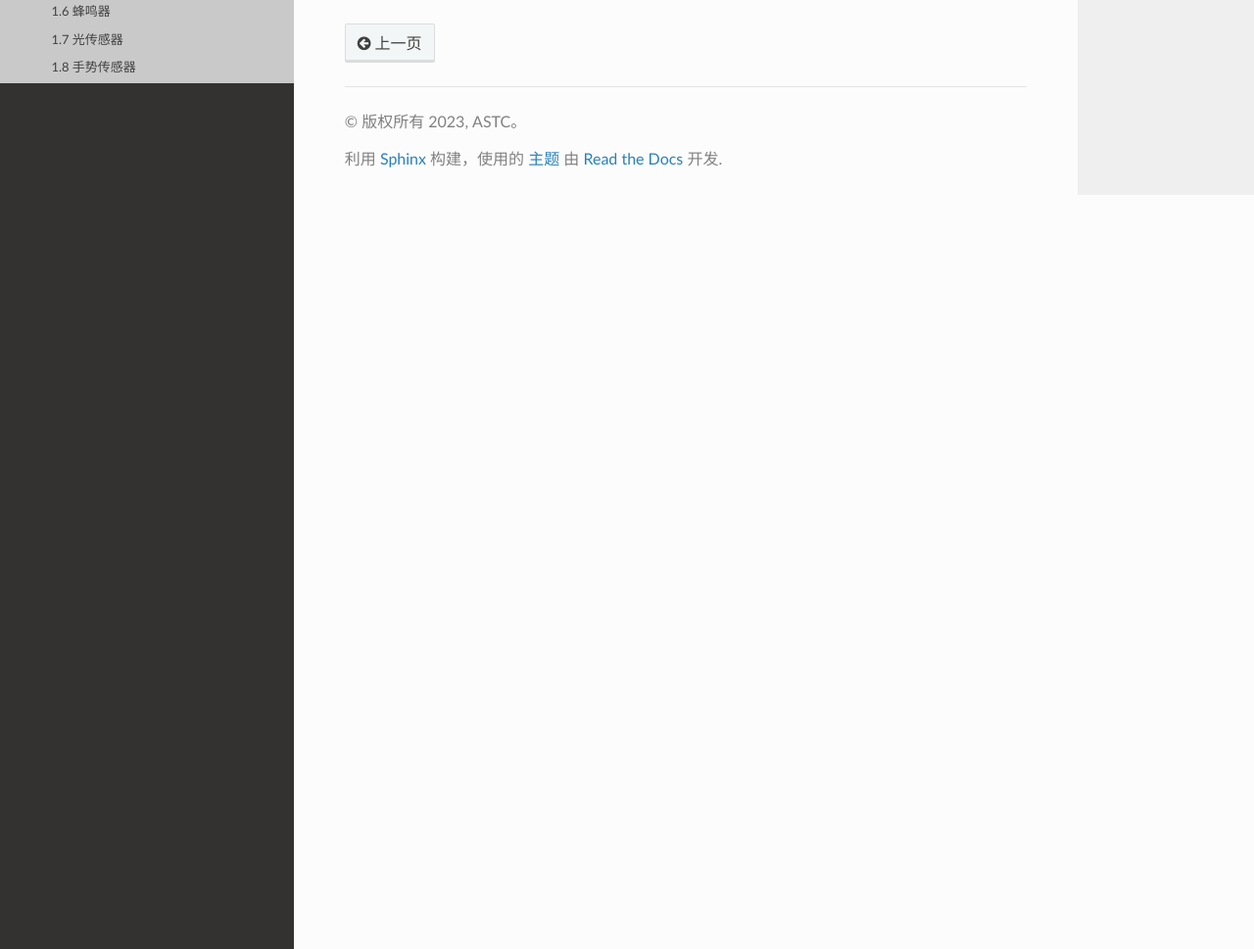
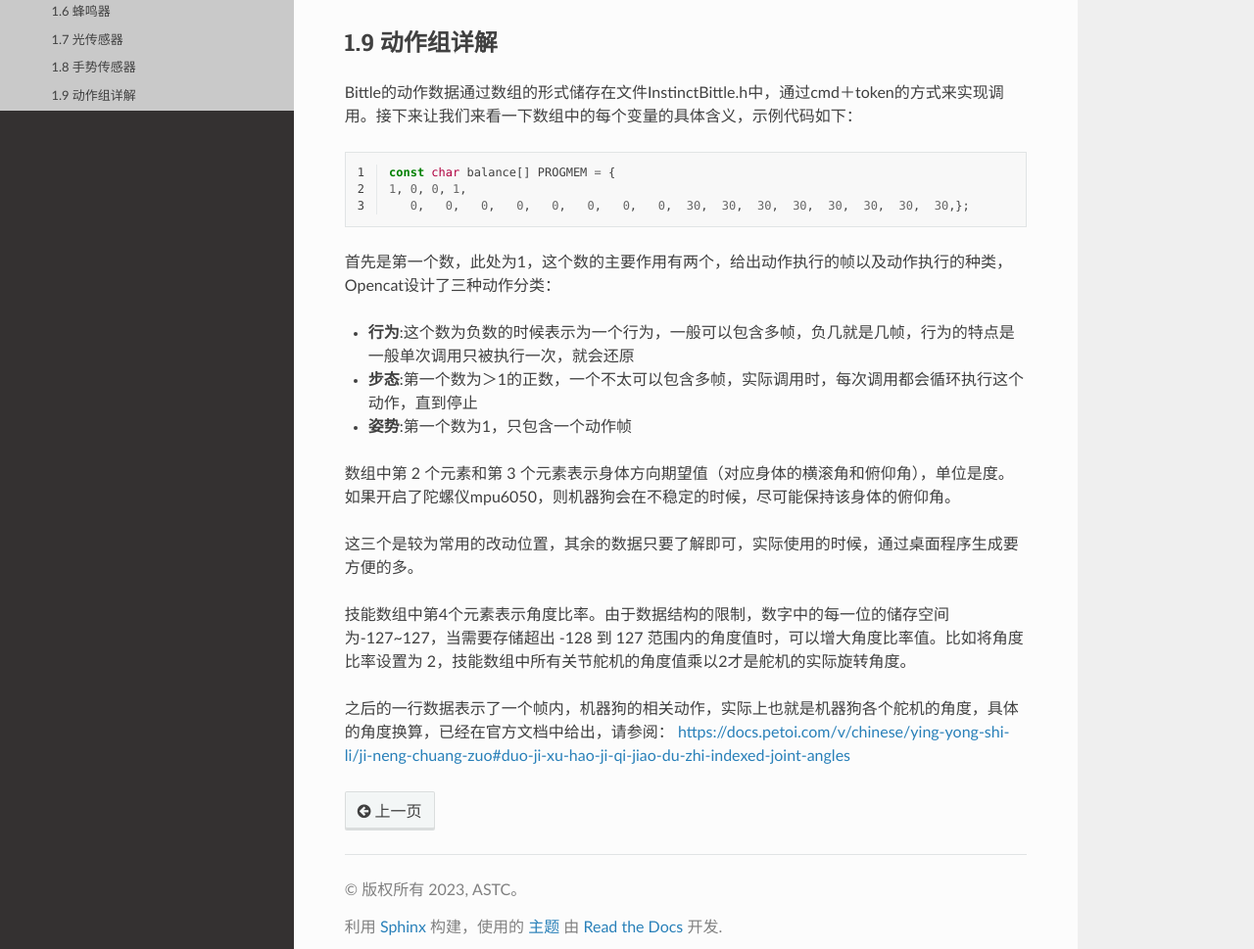
Before and after one commit to ROSSI-49/Petoi, a Sphinx documentation site: the page built from source/Petoi/demos/demos.rst, in a window 1280 px wide and 1400 px high, scrolled down 4167 px. Shown: the part 431-1400 px from the top of the window at 98% size. Built offline with Sphinx 7.4.7 and the Read the Docs theme 2.0.0, drawn with Linux system fonts in a browser that asks for light colours.

Commit message:
Update demos.rst

```diff
--- a/source/Petoi/demos/demos.rst
+++ b/source/Petoi/demos/demos.rst
@@ -171,3 +171,31 @@ duration: 发声时长（单位：微秒，此参数为可选参数) – 无符
    :language: c
    :linenos:
    :name: gesture.ino
+
+1.9 动作组详解
+==================================================
+
+Bittle的动作数据通过数组的形式储存在文件InstinctBittle.h中，通过cmd＋token的方式来实现调用。接下来让我们来看一下数组中的每个变量的具体含义，示例代码如下：
+
+.. code-block:: c
+   :linenos:
+
+   const char balance[] PROGMEM = {
+   1, 0, 0, 1,
+      0,   0,   0,   0,   0,   0,   0,   0,  30,  30,  30,  30,  30,  30,  30,  30,};
+
+首先是第一个数，此处为1，这个数的主要作用有两个，给出动作执行的帧以及动作执行的种类，Opencat设计了三种动作分类：
+
++ **行为**:这个数为负数的时候表示为一个行为，一般可以包含多帧，负几就是几帧，行为的特点是一般单次调用只被执行一次，就会还原
+
++ **步态**:第一个数为＞1的正数，一个不太可以包含多帧，实际调用时，每次调用都会循环执行这个动作，直到停止
+
++ **姿势**:第一个数为1，只包含一个动作帧
+
+数组中第 2 个元素和第 3 个元素表示身体方向期望值（对应身体的横滚角和俯仰角），单位是度。如果开启了陀螺仪mpu6050，则机器狗会在不稳定的时候，尽可能保持该身体的俯仰角。
+
+这三个是较为常用的改动位置，其余的数据只要了解即可，实际使用的时候，通过桌面程序生成要方便的多。
+
+技能数组中第4个元素表示角度比率。由于数据结构的限制，数字中的每一位的储存空间为-127~127，当需要存储超出 -128 到 127 范围内的角度值时，可以增大角度比率值。比如将角度比率设置为 2，技能数组中所有关节舵机的角度值乘以2才是舵机的实际旋转角度。
+
+之后的一行数据表示了一个帧内，机器狗的相关动作，实际上也就是机器狗各个舵机的角度，具体的角度换算，已经在官方文档中给出，请参阅： https://docs.petoi.com/v/chinese/ying-yong-shi-li/ji-neng-chuang-zuo#duo-ji-xu-hao-ji-qi-jiao-du-zhi-indexed-joint-angles
```
